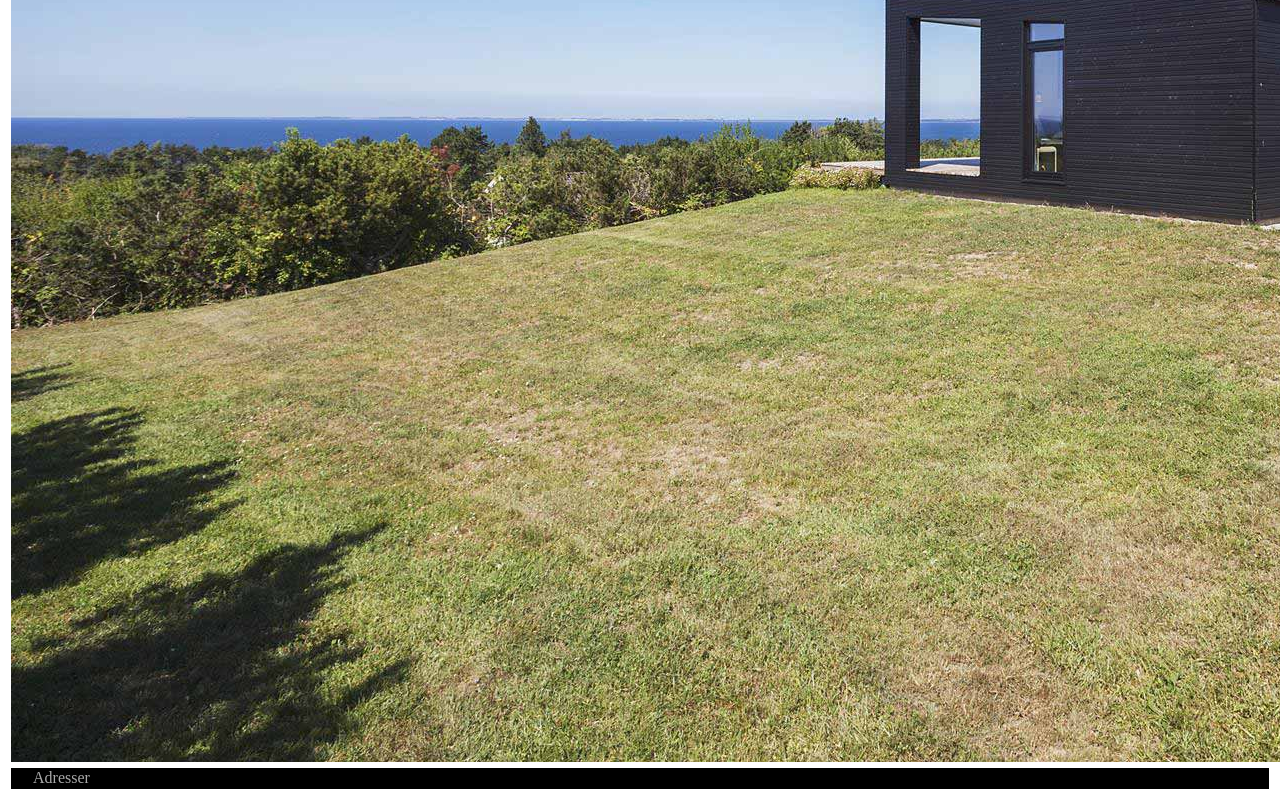
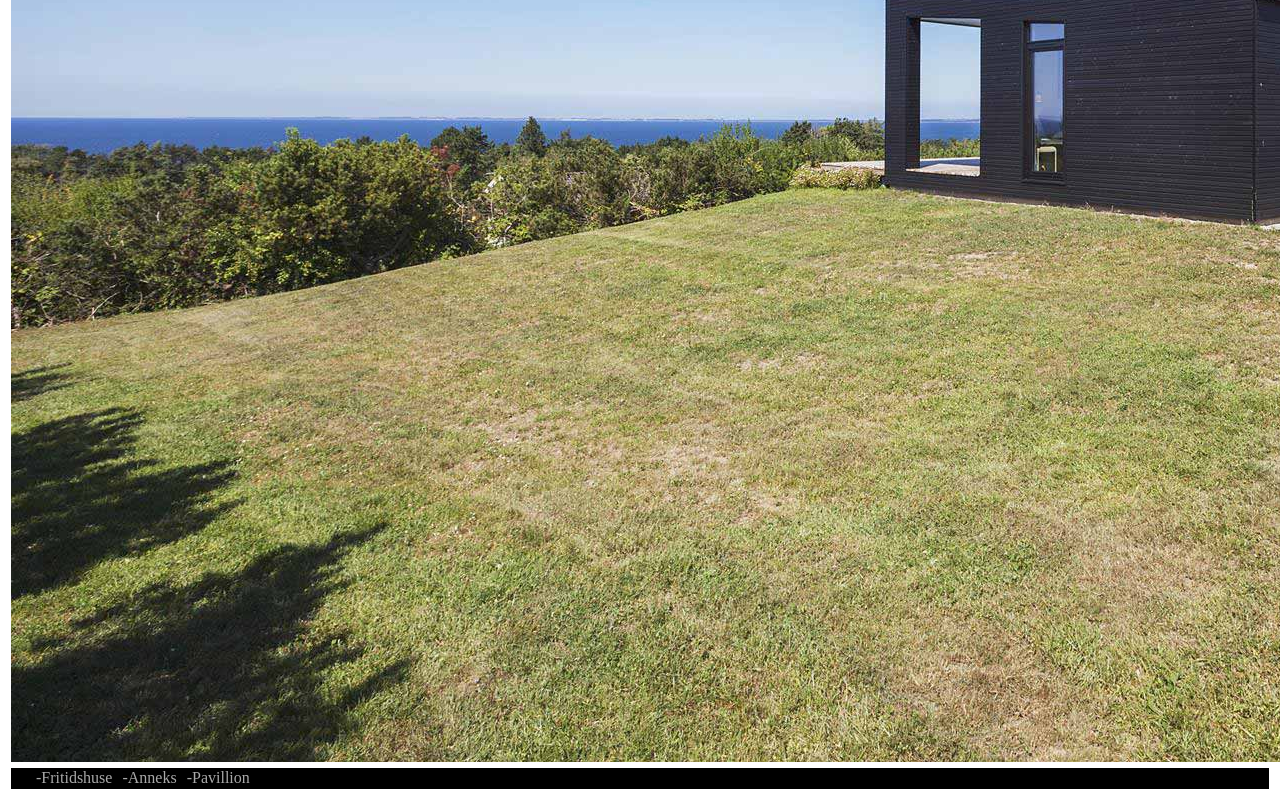
Before and after one commit to MakotoTantei/NatualLIving, a plain HTML site: page index.html in a window 1280 px wide. Shown: the part 2856-3656 px from the top of the page. Drawn offline with Linux system fonts and the light colour scheme.

Commit message:
lidt mere i footer

```diff
--- a/index.html
+++ b/index.html
@@ -73,7 +73,9 @@
 <!--Der er også en button over Hejrelunden-billedet-->
 <footer>
     <li>
-    <a href="#">Adresser</a>
+    <a href="#">-Fritidshuse</a>
+    <a href="#">-Anneks</a>
+    <a href="#">-Pavillion</a>
    </li>
 </footer>
 </body>
--- a/style.css
+++ b/style.css
@@ -105,11 +105,13 @@ font-size: 1.6rem;
     footer{
         background-color: #000000;
         text-emphasis-color: gray;
+
     }
 
     footer li a{
       text-decoration: none;
       color: darkgray;
+      margin: 3px;
     }
 
     /*top nav og right nav. Den ene har to links den anden et. Jeg er kan ikke det her overhovedet*/
```
